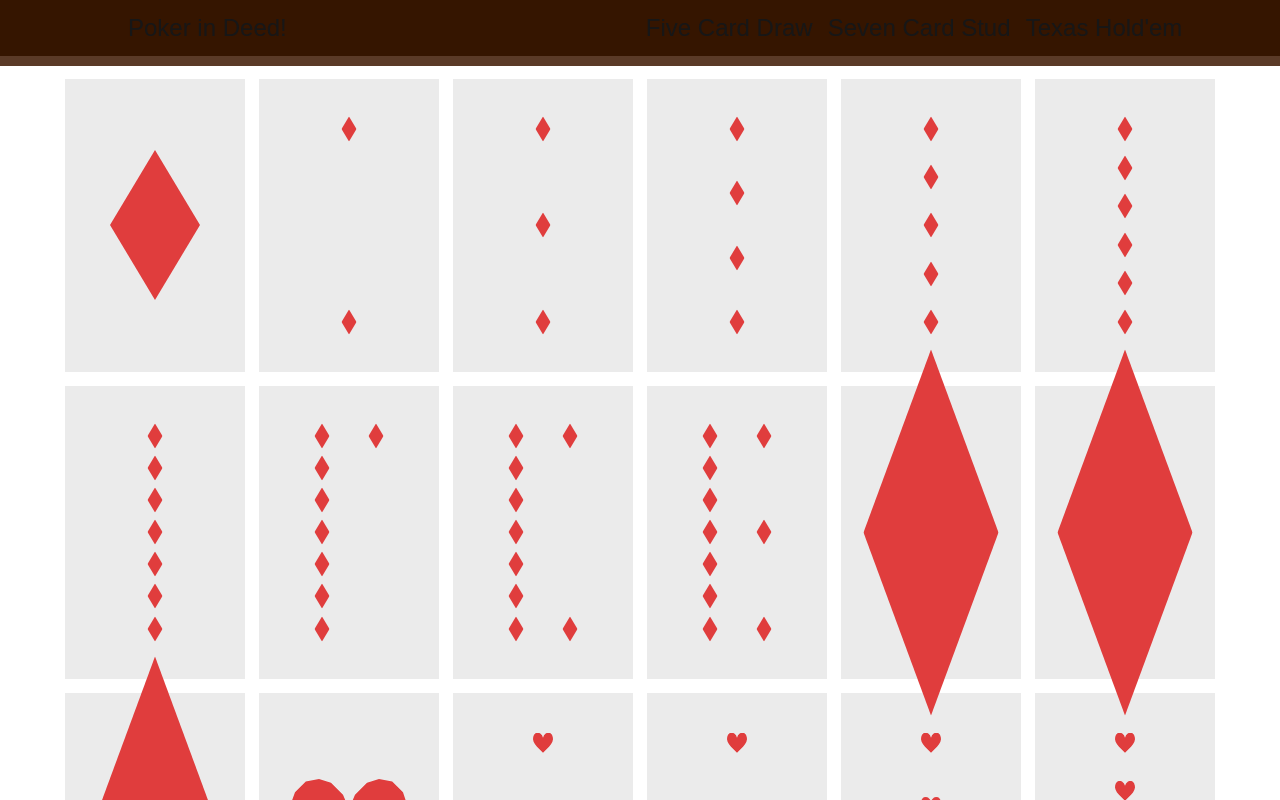
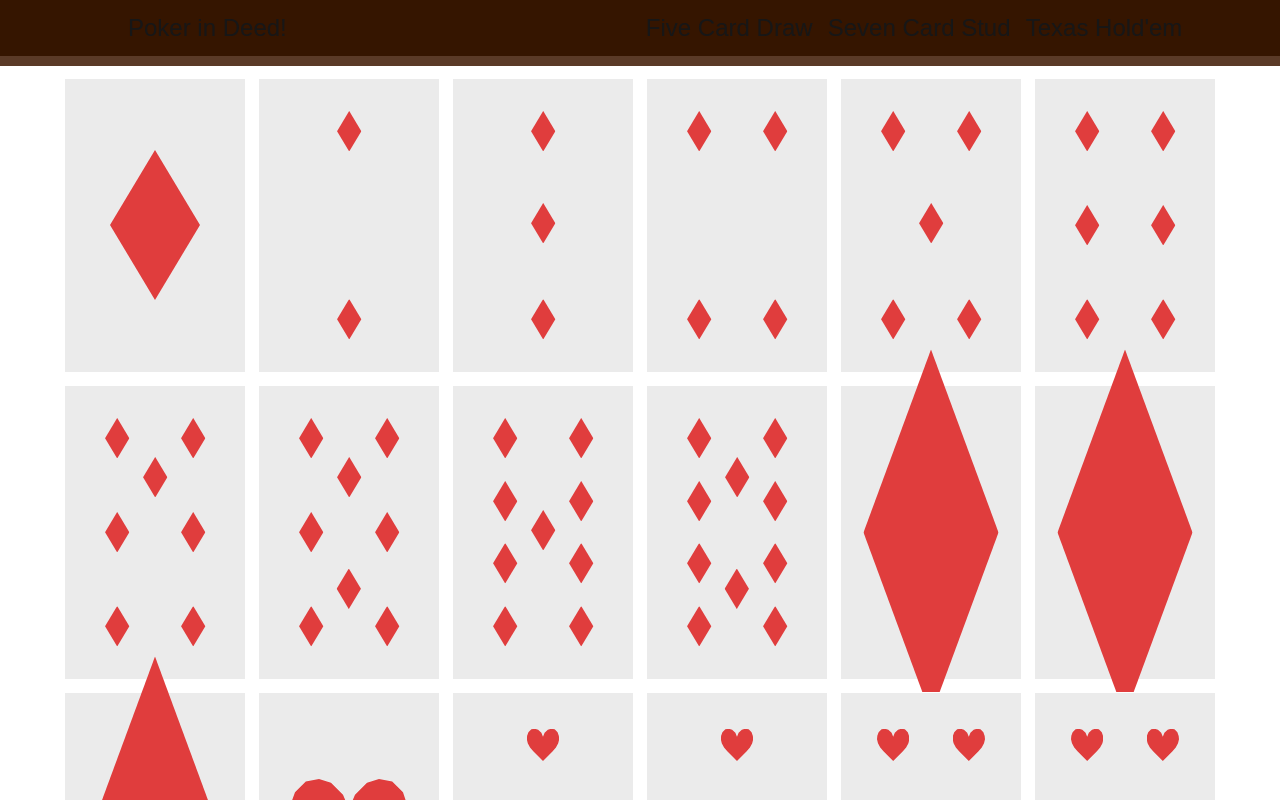
Before and after one commit to Milgarugaru123/My-Web-Games, a Next.js app in the folder poker-in-deed/: page / in a window 1280 px wide. Shown: the top 800 px of the page. Built offline with nearby package versions, Linux system fonts and the light colour scheme.

Commit message:
카드 숫자 파트 완성

```diff
--- a/poker-in-deed/src/cards/Card.tsx
+++ b/poker-in-deed/src/cards/Card.tsx
@@ -46,7 +46,7 @@ const Card = () => {
             return (
               <div
                 key={`${card.shape}-${card.val}`}
-                className={`card_frame mx-auto val_${card.val}`}
+                className={`card_frame mx-auto val_${card.val} relative`}
               >
                 <CardInner shape={card.shape} val={card.val} />
               </div>
--- a/poker-in-deed/src/cards/CardInner.tsx
+++ b/poker-in-deed/src/cards/CardInner.tsx
@@ -1,7 +1,53 @@
 import { CardShapes, CardVals, TCard } from "./cardType";
 
+type MidShape = { top: boolean; mid: boolean; bottom: boolean };
+
+const makeMidShape = (shape: CardShapes, mid: keyof MidShape) => {
+  switch (mid) {
+    case "top":
+      return (
+        <>
+          <div
+            className={`w-[30%] aspect-square p-[6%] absolute inset-x-[35%] inset-y-[22%]`}
+          >
+            <div className={`shape_${shape}`}></div>
+          </div>
+        </>
+      );
+
+    case "mid":
+      return (
+        <>
+          <div
+            className={`w-[30%] aspect-square p-[6%] absolute inset-x-[35%] inset-y-[40%]`}
+          >
+            <div className={`shape_${shape}`}></div>
+          </div>
+        </>
+      );
+
+    case "bottom":
+      return (
+        <>
+          <div
+            className={`w-[30%] aspect-square p-[6%] absolute inset-x-[35%] inset-y-[60%] shape_flip`}
+          >
+            <div className={`shape_${shape}`}></div>
+          </div>
+        </>
+      );
+  }
+};
+
 const CardInner = ({ shape, val }: TCard) => {
-  if (val == `A`)
+  const isMidExist: MidShape = {
+    top: false,
+    mid: false,
+    bottom: false,
+  };
+
+  switch (val) {
+    case `A`:
       return (
         <div className={`w-full h-full flex justify-center items-center`}>
           <div className={`w-2/3 aspect-square`}>
@@ -9,23 +55,109 @@ const CardInner = ({ shape, val }: TCard) => {
           </div>
         </div>
       );
-  else if (typeof val == `string`)
-    return <div className={`shape_${shape} p-10`}></div>;
+
+    case 3:
+      isMidExist.mid = true;
+    case 2:
       return (
         <div
-      className={`w-full h-full p-10 flex flex-col flex-wrap justify-between items-center gap-2`}
+          className={`w-full h-full p-[20%] flex flex-col flex-wrap justify-between items-center`}
         >
-      {Array(val)
+          {Array(2)
             .fill(0)
             .map((card, i) => {
               return (
-            <div className={`w-[20%] aspect-square`}>
+                <div
+                  className={`w-[30%] aspect-square ${i >= 1 ? `shape_flip` : ``}`}
+                >
                   <div className={`shape_${shape}`}></div>
                 </div>
               );
             })}
+          {isMidExist.mid ? makeMidShape(shape, `mid`) : <></>}
         </div>
       );
+
+    case 5:
+      isMidExist.mid = true;
+    case 4:
+      return (
+        <div
+          className={`w-full h-full p-[20%] flex flex-wrap justify-between content-between gap-x-[30%]`}
+        >
+          {Array(4)
+            .fill(0)
+            .map((card, i) => {
+              return (
+                <div
+                  className={`w-[30%] aspect-square ${i >= 2 ? `shape_flip` : ``}`}
+                >
+                  <div className={`shape_${shape}`}></div>
+                </div>
+              );
+            })}
+          {isMidExist.mid ? makeMidShape(shape, `mid`) : <></>}
+        </div>
+      );
+
+    case 8:
+      isMidExist.bottom = true;
+    case 7:
+      isMidExist.top = true;
+    case 6:
+      return (
+        <div
+          className={`w-full h-full p-[20%] flex flex-wrap justify-between content-between gap-x-[30%]`}
+        >
+          {Array(6)
+            .fill(0)
+            .map((card, i) => {
+              return (
+                <div
+                  className={`w-[30%] aspect-square ${i >= 4 ? `shape_flip` : ``}`}
+                >
+                  <div className={`shape_${shape}`}></div>
+                </div>
+              );
+            })}
+          {isMidExist.top ? makeMidShape(shape, `top`) : <></>}
+          {isMidExist.bottom ? makeMidShape(shape, `bottom`) : <></>}
+        </div>
+      );
+
+    case 9:
+      isMidExist.mid = true;
+    case 10:
+      if (!isMidExist.mid) {
+        isMidExist.top = true;
+        isMidExist.bottom = true;
+      }
+      return (
+        <div
+          className={`w-full h-full p-[20%] flex flex-wrap justify-between content-between gap-x-[30%]`}
+        >
+          {Array(8)
+            .fill(0)
+            .map((card, i) => {
+              return (
+                <div
+                  className={`w-[30%] aspect-square ${i >= 4 ? `shape_flip` : ``}`}
+                >
+                  <div className={`shape_${shape}`}></div>
+                </div>
+              );
+            })}
+          {isMidExist.mid ? makeMidShape(shape, `mid`) : <></>}
+          {isMidExist.top ? makeMidShape(shape, `top`) : <></>}
+          {isMidExist.bottom ? makeMidShape(shape, `bottom`) : <></>}
+        </div>
+      );
+
+    case `J`:
+    case `Q`:
+    case `K`:
+      return <div className={`shape_${shape} p-10`}></div>;
+  }
 };
 
 export default CardInner;
```
Lines whose indentation alone changed are shown as unchanged.
